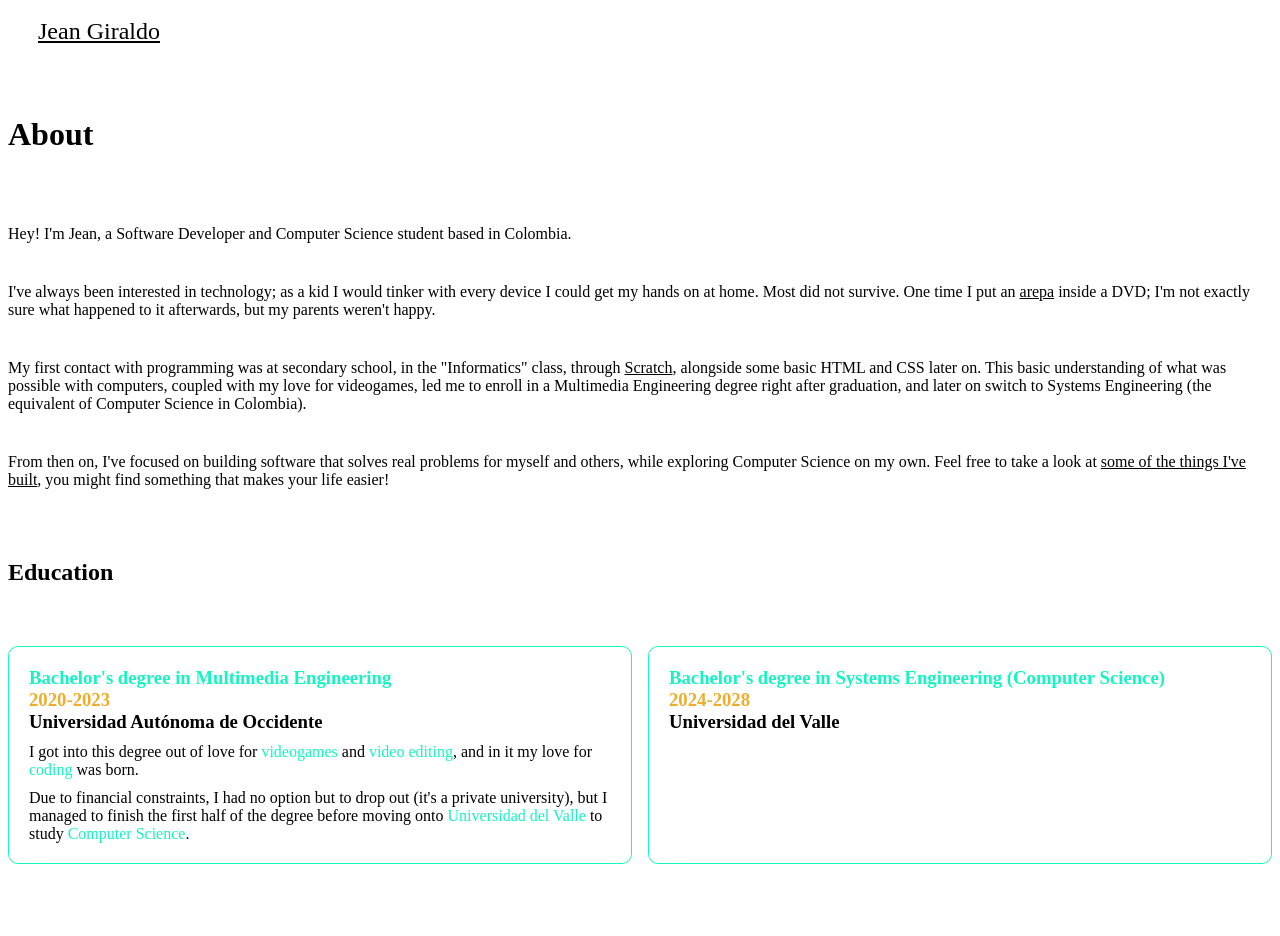
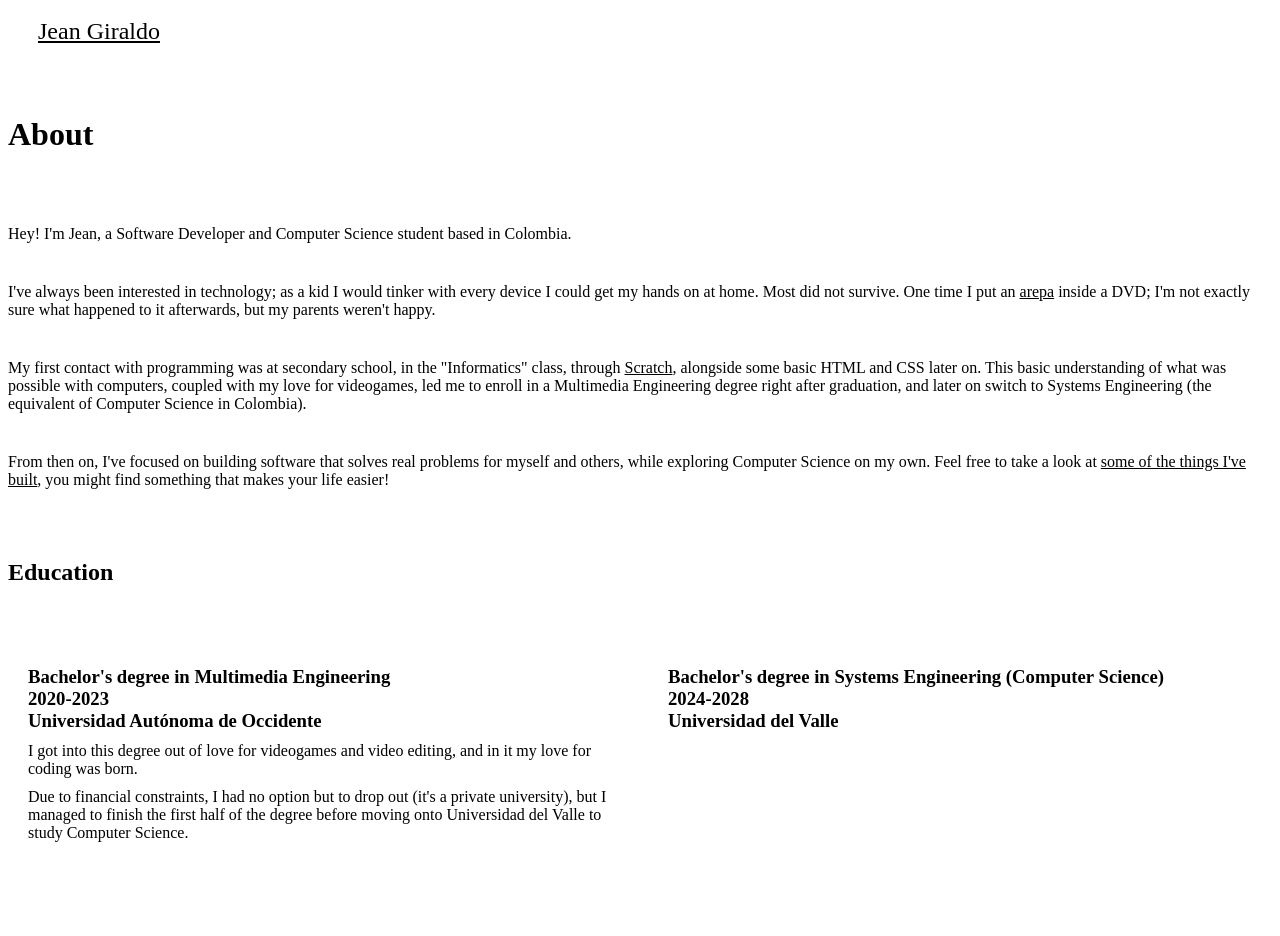
Before and after one commit to jeangiraldoo/jeangiraldoo.github.io, a SvelteKit app: page /about in a window 1280 px wide. Shown: the top 936 px of the page. Built offline with nearby package versions, Linux system fonts and the light colour scheme.

Commit message:
style: centralize theme colours as CSS variables

```diff
--- a/src/app.css
+++ b/src/app.css
@@ -1,17 +1,20 @@
 :root {
-  --primary-colour: hsl(192, 100%, 50%);
-  --bg-colour: hsl(213.33, 41%, 16%);
-  --text-colour: rgb(227, 227, 220);
+  --theme-primary-colour: hsl(192, 100%, 50%);
+  --theme-secondary-colour: hsl(166, 92%, 52%);
+  --theme-tertiary-colour: hsl(260, 70%, 68%);
+  --theme-quaternary-colour: hsl(40, 85%, 55%);
+  --theme-bg-colour: hsl(213.33, 41%, 16%);
+  --theme-text-colour: rgb(227, 227, 220);
 }
 
 .light-mode {
-  --bg-colour: rgb(213, 238, 247);
-  --text-colour: black;
-  --primary-colour: black;
+  --theme-bg-colour: rgb(213, 238, 247);
+  --theme-text-colour: black;
+  --theme-primary-colour: black;
 }
 
 body {
-  background-color: var(--bg-colour);
+  background-color: var(--theme-bg-colour);
   font-family: "Space Mono", monospace;
   margin: 0;
 }
--- a/src/components/Header.svelte
+++ b/src/components/Header.svelte
@@ -47,11 +47,11 @@ nav a {
 }
 
 nav a:hover {
-	color: hsl(166, 92%, 52%);
+	color: var(--theme-secondary-colour);
 }
 
 #home-link {
-  color: var(--primary-colour);
+  color: var(--theme-primary-colour);
   font-size: 1.5rem;
 }
 
--- a/src/routes/about/+page.svelte
+++ b/src/routes/about/+page.svelte
@@ -106,7 +106,7 @@ main {
 
 h1,
 h2 {
-	color: var(--primary-colour);
+	color: var(--theme-primary-colour);
 }
 
 section {
@@ -116,7 +116,7 @@ section {
 }
 
 section p {
-	color: var(--text-colour);
+	color: var(--theme-text-colour);
 	margin: 0;
 }
 
@@ -143,7 +143,7 @@ section ul h3 {
 section ul p {
 	margin: 0;
 	text-align: left;
-	color: var(--text-colour);
+	color: var(--theme-text-colour);
 }
 
 section ul p span {
@@ -151,20 +151,20 @@ section ul p span {
 }
 
 #education-container {
-	--card-accent: hsl(166, 92%, 52%);
+	--card-accent: var(--theme-secondary-colour);
 }
 
 #languages-container {
-	--card-accent: hsl(40, 85%, 55%);
+	--card-accent: var(--theme-quaternary-colour);
 }
 
 #hobbies-container {
-	--card-accent: hsl(260, 70%, 68%);
+	--card-accent: var(--theme-tertiary-colour);
 }
 
 .education-instance h3 {
 	margin: 0;
-	color: var(--text-colour);
+	color: var(--theme-text-colour);
 }
 
 .education-instance h3:first-child {
@@ -172,7 +172,7 @@ section ul p span {
 }
 
 .education-instance h3:nth-child(2) {
-	color: hsl(40, 85%, 55%);
+	color: var(--theme-quaternary-colour);
 }
 
 .education-instance p {
@@ -180,7 +180,7 @@ section ul p span {
 }
 
 #background-section a {
-	color: var(--primary-colour);
+	color: var(--theme-primary-colour);
 }
 
 #background-section p {
--- a/src/routes/blog/+page.svelte
+++ b/src/routes/blog/+page.svelte
@@ -56,7 +56,7 @@
 .post-preview-date,
 .post-preview-read,
 .separator {
-  color: hsl(260, 70%, 68%);
+  color: var(--theme-tertiary-colour);
 }
 
 .post-preview-description p {
--- a/src/routes/blog/[slug]/+page.svelte
+++ b/src/routes/blog/[slug]/+page.svelte
@@ -40,7 +40,7 @@ header {
 
 .post-preview-time time,
 .post-preview-time .separator {
-  color: hsl(260, 70%, 68%);
+  color: var(--theme-tertiary-colour);
 }
 
 .separator {
```
Also changed, not shown: src/routes/+page.svelte (+6 -6 lines), src/routes/contact/+page.svelte (+4 -4 lines).
